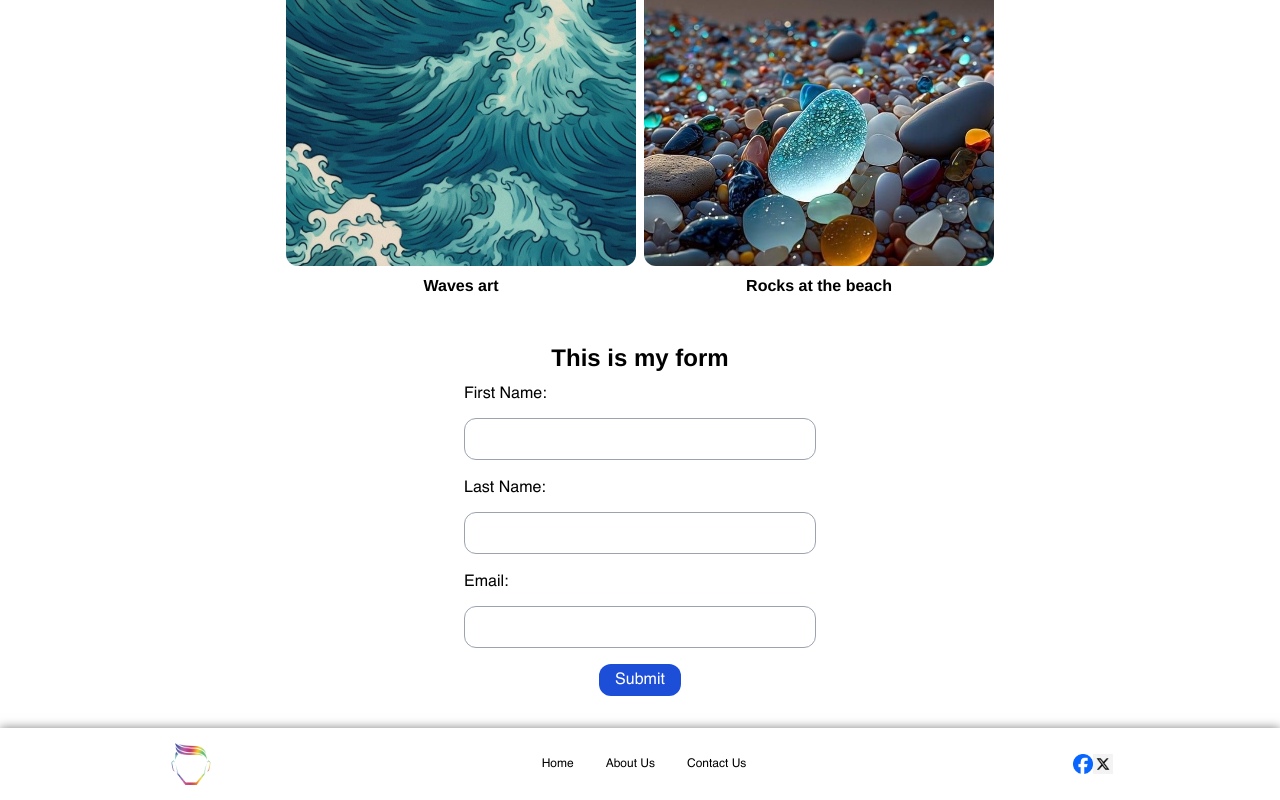
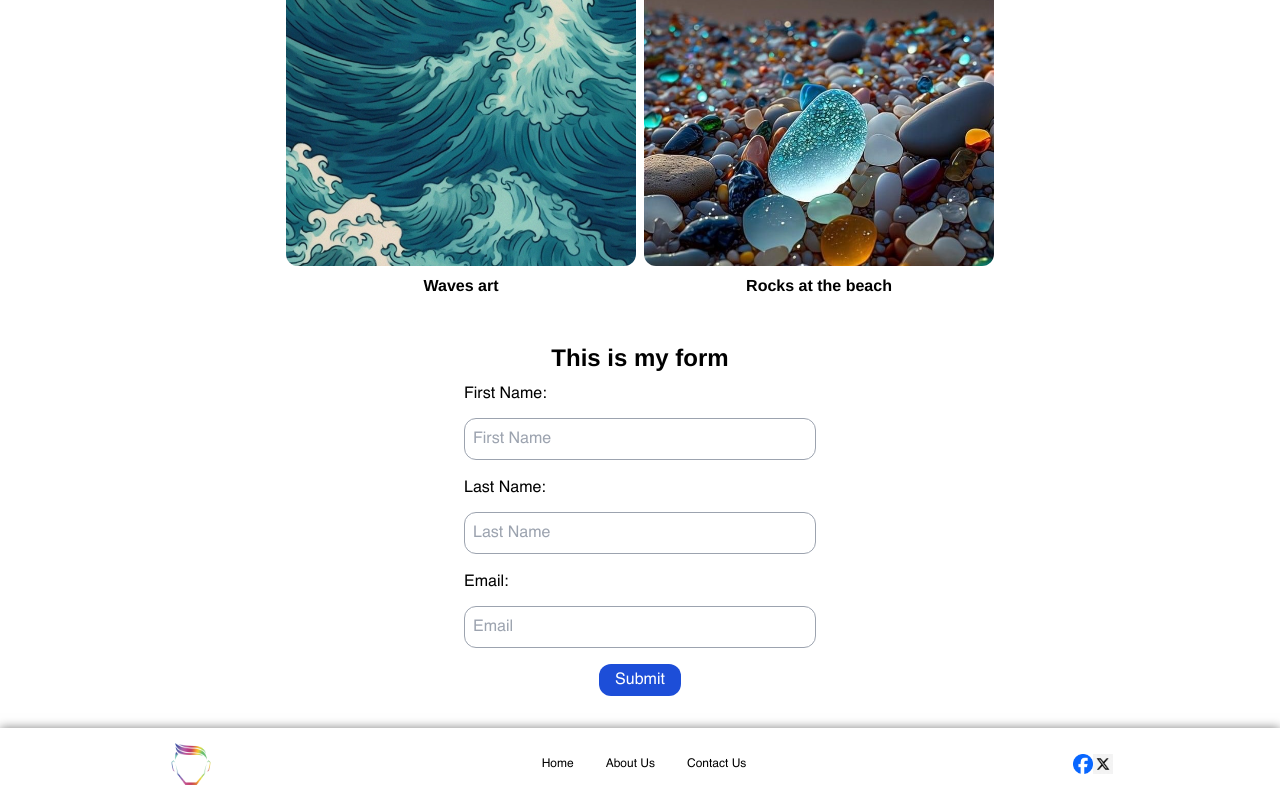
Before and after one commit to AbdoMohamamd/task3-2, a Next.js app: page / in a window 1280 px wide. Shown: the part 992-1792 px from the top of the page. Built offline with nearby package versions, Linux system fonts and the light colour scheme.

Commit message:
adding placeholder

```diff
--- a/src/components/Form/Form.js
+++ b/src/components/Form/Form.js
@@ -11,8 +11,9 @@ const Form = ({title}) => {
         type='text'
         id='firstName'
         name='firstName'
+        placeholder='First Name'
         required
-        className={'p-2 mb-4 rounded-xl w-full border border-gray-400 border-solid' }
+        className={'p-2 mb-4 rounded-xl w-full border border-gray-400 border-solid ' }
       />
         <label htmlFor='lastName' className={'mb-3 text-1xl w-full'}>
        Last Name:
@@ -21,6 +22,7 @@ const Form = ({title}) => {
         type='text'
         id='lastName'
         name='lastName'
+        placeholder='Last Name'
         required
         className={'p-2 mb-4 rounded-xl w-full border border-gray-400 border-solid' }
       />
@@ -32,6 +34,7 @@ const Form = ({title}) => {
         type='email'
         id='email'
         name='email'
+        placeholder='Email'
         required
         className={'p-2 mb-4 rounded-xl w-full border border-gray-400 border-solid' }
       />
```
